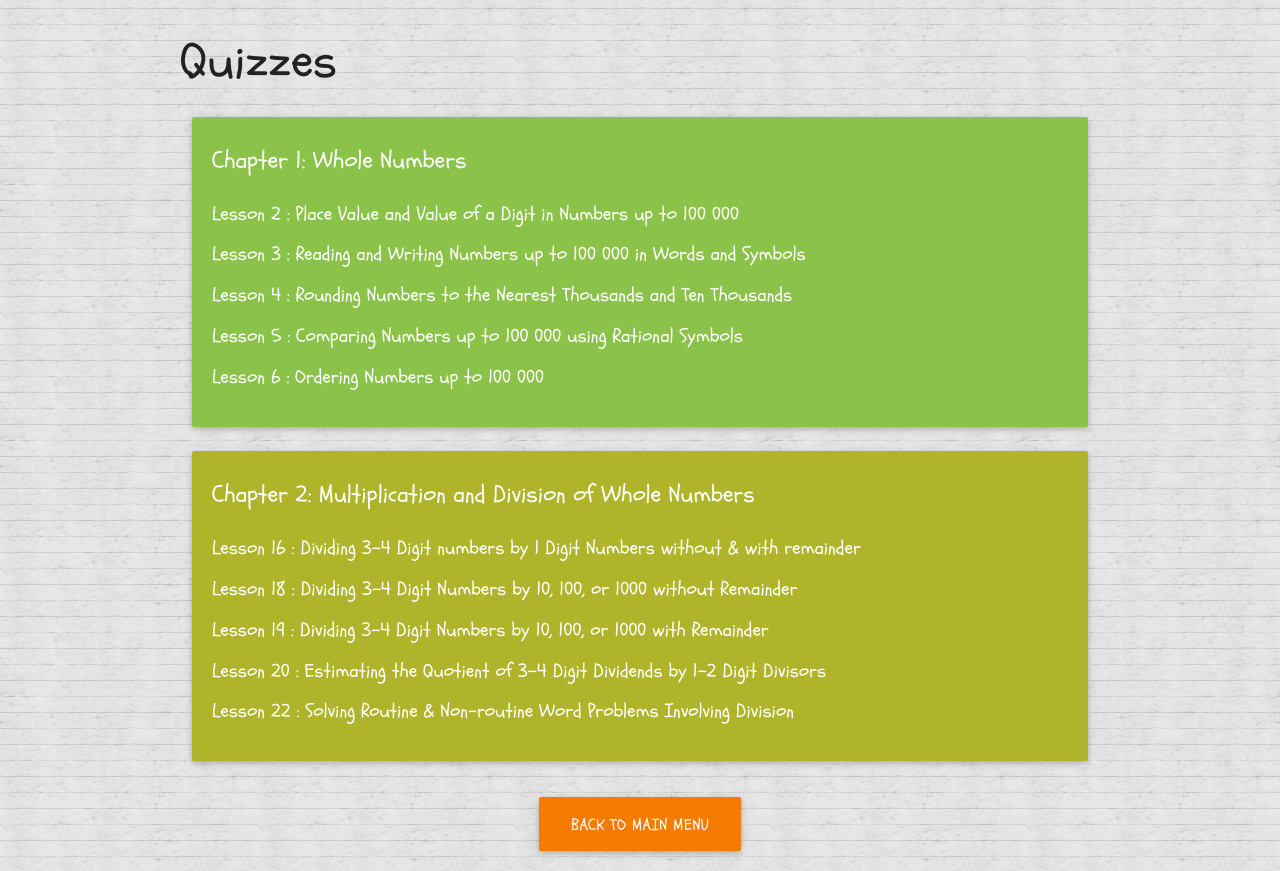
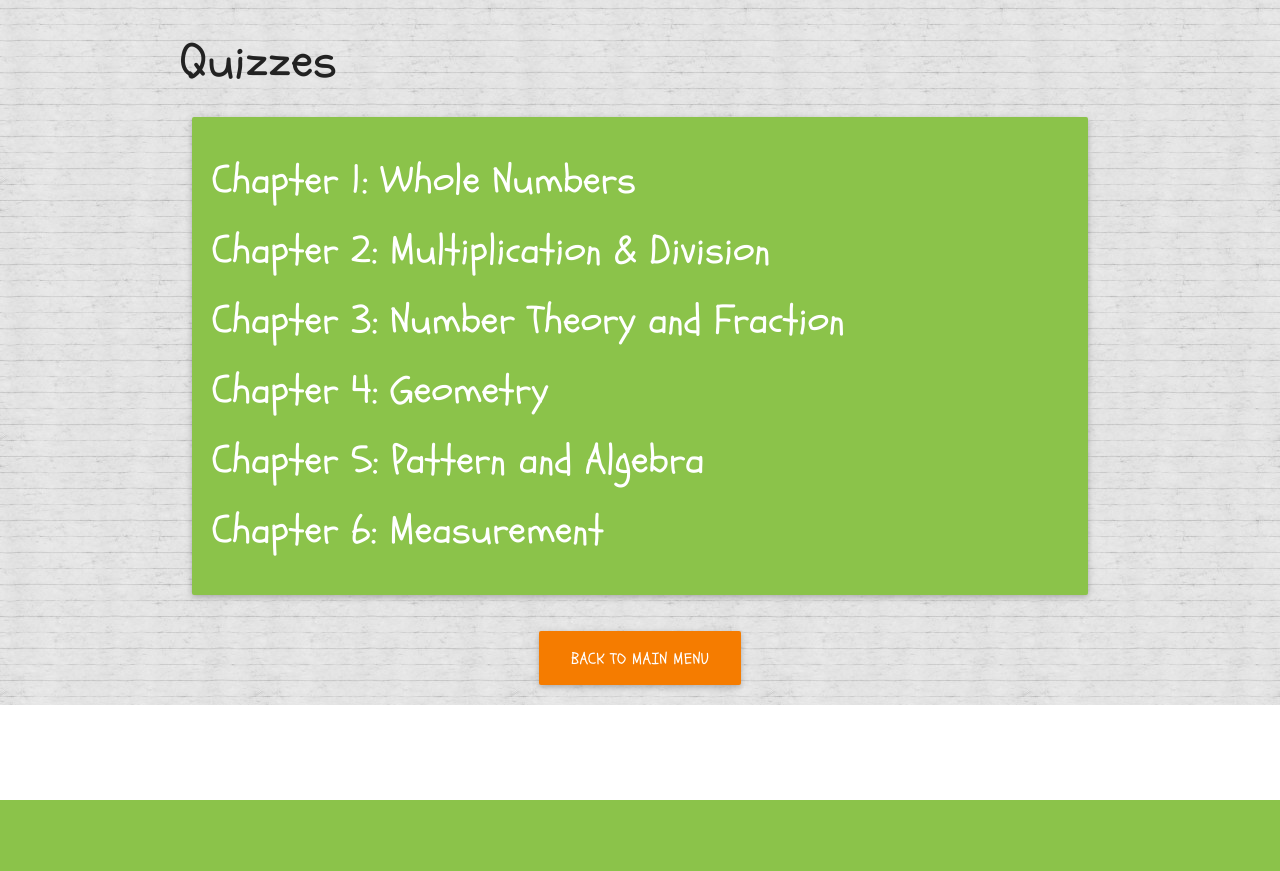
Before and after one commit to whathejoe/lms-m4g4, a PHP site: page /pages/quizzes/index.html in a window 1280 px wide. After the commit the page ends 800 px from the top, so only its background shows below. Run offline with PHP 8.4, Linux system fonts and the light colour scheme.

Commit message:
Changed quiz directory ui

```diff
--- a/css/main.css
+++ b/css/main.css
@@ -466,6 +466,12 @@
     font-size: 1.2em;
 }
 
+/* ----------------- QUIZZES -----------------*/
+
+.quiz-by-chapter {
+    font-size: 40px;
+}
+
 /* ----------------- GENERAL -----------------*/
 
 #buttonMenu img {
--- a/pages/quizzes/index.html
+++ b/pages/quizzes/index.html
@@ -33,29 +33,14 @@
                     <div class="col s12">
                         <div class="card light-green animated bounceInLeft delayAnim">
                             <div class="card-content white-text">
-                                <span class="card-title">Chapter 1: Whole Numbers</span>
                                 <ul>
-                                    <li><a href="lesson_2_quiz.html" class="white-text">Lesson 2 : Place Value and Value of a Digit in Numbers up to 100 000</a></li>
-                                    <li><a href="lesson_3_quiz.html" class="white-text">Lesson 3 : Reading and Writing Numbers up to 100 000 in Words and Symbols</a></li>
-                                    <li><a href="lesson_4_quiz.html" class="white-text">Lesson 4 : Rounding Numbers to the Nearest Thousands and Ten Thousands</a></li>
-                                    <li><a href="lesson_5_quiz.html" class="white-text">Lesson 5 : Comparing Numbers up to 100 000 using Rational Symbols</a></li>
-                                    <li><a href="lesson_6_quiz.html" class="white-text">Lesson 6 : Ordering Numbers up to 100 000</a></li>
-                                </ul>
-                            </div>
-                        </div>
-                    </div>
-                    <div class="col s12">
-                        <div class="card lime darken-2 animated bounceInLeft delayAnim2">
-                            <div class="card-content white-text">
-                                <span class="card-title">Chapter 2: Multiplication and Division of Whole Numbers</span>
-                                <ul>
-                                    <li><a href="lesson_16_quiz.html" class="white-text">Lesson 16 : Dividing 3-4 Digit numbers by 1 Digit Numbers without &amp; with remainder</a></li>
-                                    <li><a href="lesson_18_quiz.html" class="white-text">Lesson 18 : Dividing 3-4 Digit Numbers by 10, 100, or 1000 without Remainder</a></li>
-                                    <li><a href="lesson_19_quiz.html" class="white-text">Lesson 19 : Dividing 3-4 Digit Numbers by 10, 100, or 1000 with Remainder</a></li>
-                                    <li><a href="lesson_20_quiz.html" class="white-text">Lesson 20 : Estimating the Quotient of 3-4 Digit Dividends by 1-2 Digit Divisors</a></li>
-                                    <li><a href="lesson_22_quiz.html" class="white-text">Lesson 22 : Solving Routine &amp; Non-routine Word Problems Involving Division</a></li>
-                                    <!-- <li><a href="lesson_23_quiz.html" class="white-text">Lesson 23 : Solving Multistep Routine &amp; Non-routine Word Problems Involving Division &amp; Other Operations of Whole numbers</a></li>
-                                    <li><a href="lesson_24_quiz.html" class="white-text">Lesson 24 : Performing Series of Operations (MDAS)</a></li> -->
+                                    <li><a href="chapter_1_quiz.html" class="white-text quiz-by-chapter">Chapter 1: Whole Numbers</a></li>
+                                    <li><a href="chapter_2_quiz.html" class="white-text quiz-by-chapter">Chapter 2: Multiplication &amp; Division</a></li>
+                                    <li><a href="chapter_3_quiz.html" class="white-text quiz-by-chapter">Chapter 3: Number Theory and Fraction</a></li>
+                                    <li><a href="chapter_4_quiz.html" class="white-text quiz-by-chapter">Chapter 4: Geometry</a></li>
+                                    <li><a href="chapter_5_quiz.html" class="white-text quiz-by-chapter">Chapter 5: Pattern and Algebra</a></li>
+                                    <li><a href="chapter_6_quiz.html" class="white-text quiz-by-chapter">Chapter 6: Measurement</a></li>
+
                                 </ul>
                             </div>
                         </div>
```
